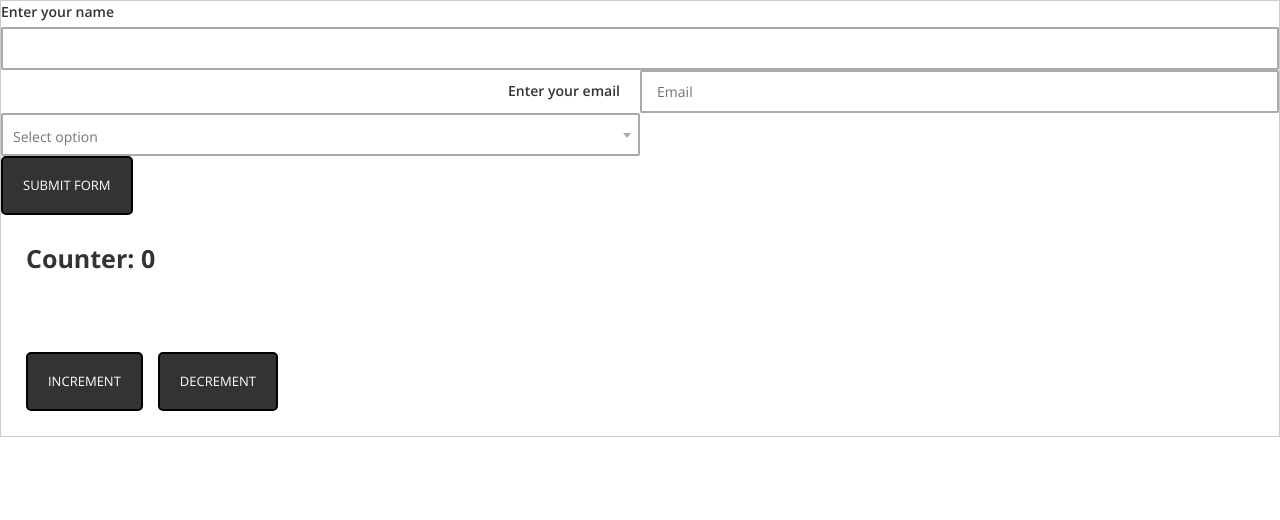
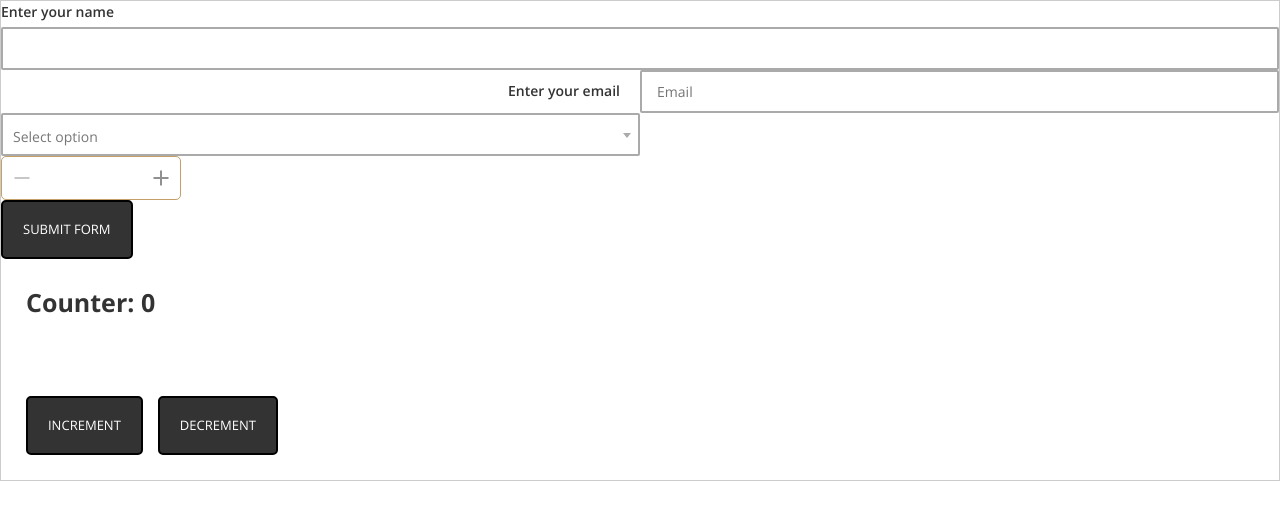
Before and after one commit to TretyakIgor2603/Karen, a React (Create React App) app: page / in a window 1280 px wide. Shown: the top 520 px of the page. Built offline with nearby package versions, Linux system fonts and the light colour scheme.

Commit message:
Counter component

```diff
--- a/src/components/all-components.ts
+++ b/src/components/all-components.ts
@@ -2,3 +2,4 @@ export { default as Counter } from "./counter/counter.component";
 export { default as MainButton } from "./buttons/main-button/main-button.component";
 export { default as Input } from "./form-fields/input/input-field.component";
 export { default as Select } from "./form-fields/select/select-field.component";
+export { default as InputCounter } from "./form-fields/counter/counter-field.component";
--- a/src/components/counter/components/test-form.tsx
+++ b/src/components/counter/components/test-form.tsx
@@ -6,7 +6,7 @@ import { FormName } from "../../../app-constants";
 import { syncValidate } from "../../form-fields/utils/sync-validate";
 // Components
 import { reduxForm, InjectedFormProps } from "redux-form";
-import { Input, Select, MainButton } from "../../all-components";
+import { Input, Select, InputCounter, MainButton } from "../../all-components";
 
 // TS types
 type Props = {
@@ -41,6 +41,7 @@ const TestForm = (props: Props & InjectedFormProps<{}, Props>): ReactElement<Pro
                 className={styles["input-size"]}
                 options={[{ value: 1, label: "Test 1" }, { value: 2, label: "Test 2" }, { value: 3, label: "Test 3" }]}
             />
+            <InputCounter name="user_counter" />
             <MainButton type="submit" className="1">Submit form</MainButton>
         </form>
     );
--- /dev/null
+++ b/src/components/form-fields/counter/counter-field.component.tsx
@@ -0,0 +1,17 @@
+import React, { memo, ReactElement } from "react";
+// Components
+import Field from "../common/field.component";
+import Counter from "./counter.component";
+// TS types
+type Props = {
+    name: string;
+    children?: never;
+}
+
+const CounterFieldComponent = (props: Props): ReactElement<Props> => {
+    const { name } = props;
+
+    return <Field name={name} component={Counter} />;
+};
+
+export default memo(CounterFieldComponent);
--- /dev/null
+++ b/src/components/form-fields/counter/counter.component.tsx
@@ -0,0 +1,54 @@
+import React, { memo, ReactElement } from "react";
+// Style
+import styles from "./counter.module.css";
+// TS types
+import { WrappedFieldProps } from "redux-form";
+
+type Props = { children?: never } & WrappedFieldProps
+
+const CounterComponent = (props: Props): ReactElement<Props> => {
+    const { input } = props;
+    const { name, value, onChange, ...restInputProps } = input;
+    const step = 1;
+    const minValue = 0;
+
+    const increment = (): void => onChange(Number(value) + step);
+
+    const decrement = (): void | number => {
+        if (value <= minValue) return Number(value);
+
+        onChange(Number(value) - step);
+    };
+
+    return (
+        <div className={styles.wrapper}>
+            <button
+                type="button"
+                className={styles["button-minus"]}
+                onClick={decrement}
+                disabled={value <= minValue}
+            >
+                <span className="visually-hidden">Minus one</span>
+            </button>
+            <input
+                {...restInputProps}
+                name={name}
+                type="number"
+                min={minValue}
+                step={step}
+                value={value}
+                onChange={onChange}
+                className={`text-ellipsis ${styles.field}`}
+            />
+            <button
+                type="button"
+                className={styles["button-plus"]}
+                onClick={increment}
+            >
+                <span className="visually-hidden">Plus one</span>
+            </button>
+        </div>
+    );
+};
+
+export default memo(CounterComponent);
--- /dev/null
+++ b/src/components/form-fields/counter/counter.module.css
@@ -0,0 +1,113 @@
+.wrapper {
+    display: flex;
+    align-items: center;
+    max-width: 18rem;
+    background-color: var(--field-counter__background-color);
+    border: 1px solid var(--field-counter__border-color);
+    border-radius: 5px;
+    transition-property: all;
+    transition-duration: 0.3s;
+}
+
+.wrapper:hover,
+.wrapper:focus { border-color: var(--field-counter__border-color--hover); }
+
+.button {
+    position: relative;
+    width: 4rem;
+    height: 4rem;
+    padding: 0.5rem;
+    font-family: inherit;
+    font-weight: 600;
+    font-size: 2rem;
+    color: var(--field-counter__button-color);
+    background-color: transparent;
+    border: none;
+    cursor: pointer;
+    outline: none;
+    transition-property: all;
+    transition-duration: 0.3s;
+}
+
+.button::before,
+.button::after {
+    transition-property: all;
+    transition-duration: 0.3s;
+}
+
+.button:hover::before,
+.button:hover::after,
+.button:focus::before,
+.button:focus::after { background-color: var(--field-counter__border-color); }
+
+.button:active::before,
+.button:active::after {
+    opacity: 0.7;
+    transition-duration: 0.1s;
+}
+
+.button[disabled]::before,
+.button[disabled]::after,
+.button[disabled]:hover::before,
+.button[disabled]:hover::after,
+.button[disabled]:focus::before,
+.button[disabled]:focus::after,
+.button[disabled]:active::before,
+.button[disabled]:active::after {
+    opacity: 0.5;
+    background-color: var(--field-counter__button-color);
+}
+
+.button-minus {
+    composes: button;
+}
+
+.button-minus::before {
+    content: "";
+    position: absolute;
+    top: 50%;
+    left: 50%;
+    transform: translate(-50%, -50%);
+    width: 1.5rem;
+    height: 2px;
+    background-color: var(--field-counter__button-color);
+}
+
+.button-plus {
+    composes: button;
+}
+
+.button-plus::before,
+.button-plus::after {
+    content: "";
+    position: absolute;
+    top: 50%;
+    left: 50%;
+    transform: translate(-50%, -50%);
+    background-color: var(--field-counter__button-color);
+}
+
+.button-plus::before {
+    width: 1.5rem;
+    height: 2px;
+}
+
+.button-plus::after {
+    width: 2px;
+    height: 1.5rem;
+}
+
+.field {
+    max-width: 10rem;
+    padding: 1rem 1.5rem;
+    font-family: inherit;
+    font-weight: 400;
+    font-size: 1.6rem;
+    line-height: 1;
+    color: var(--field__color);
+    text-align: center;
+    border: none;
+    outline: none;
+    transition-property: all;
+    transition-duration: 0.3s;
+}
--- a/src/style/variables.css
+++ b/src/style/variables.css
@@ -36,4 +36,12 @@
     --field__border-color--warning: #f1c763;
     --field-message__color--warning: var(--orange, #ecb32d);
     --field-message__color--error: var(--red, #e74246);
+
+    /* Form field counter */
+    --field-counter__color: var(--black__20, #333);
+    --field-counter__background-color: var(--white, #fff);
+    --field-counter__border-color: var(--mustard, #c49f68);
+    --field-counter__border-color--hover: #b99f4c;
+    --field-counter__button-color: #909090;
+    --field-counter__button-color--hover: var(--mustard, #c49f68);
 }
```
Also changed, not shown: 1 other file (tests, documents, lock files or other folders).
